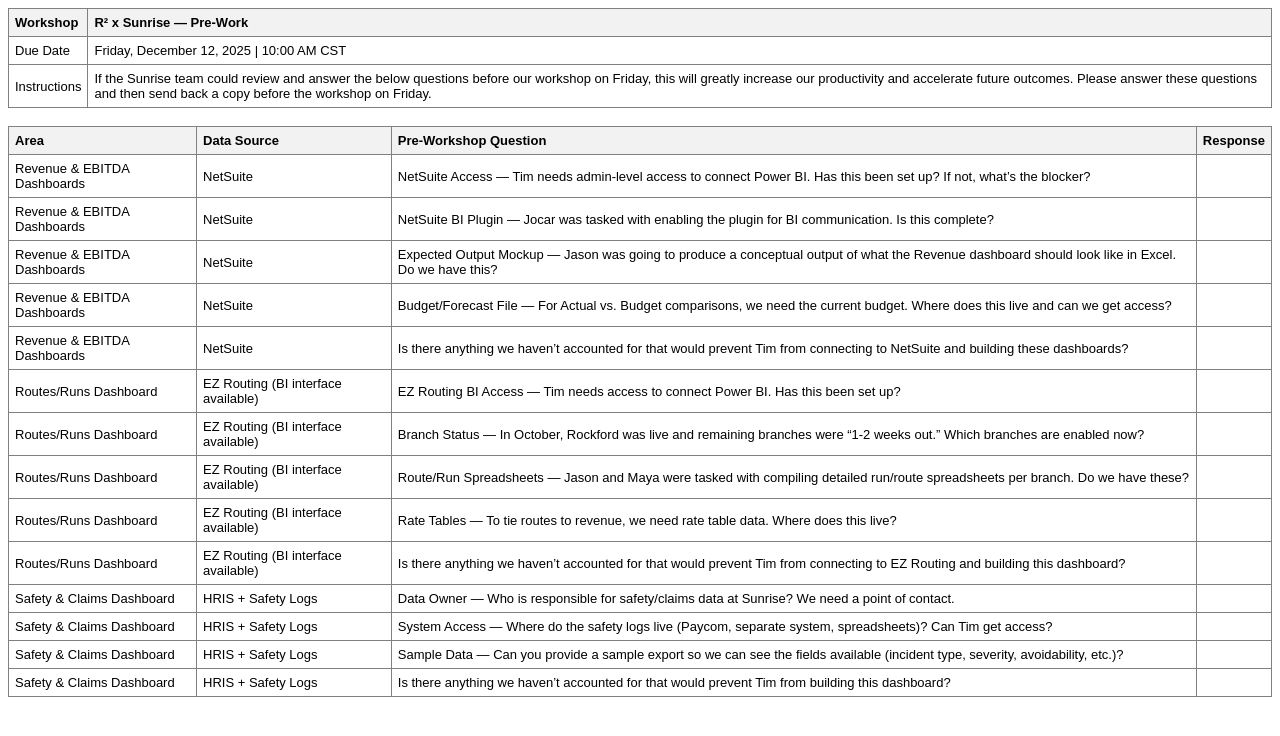
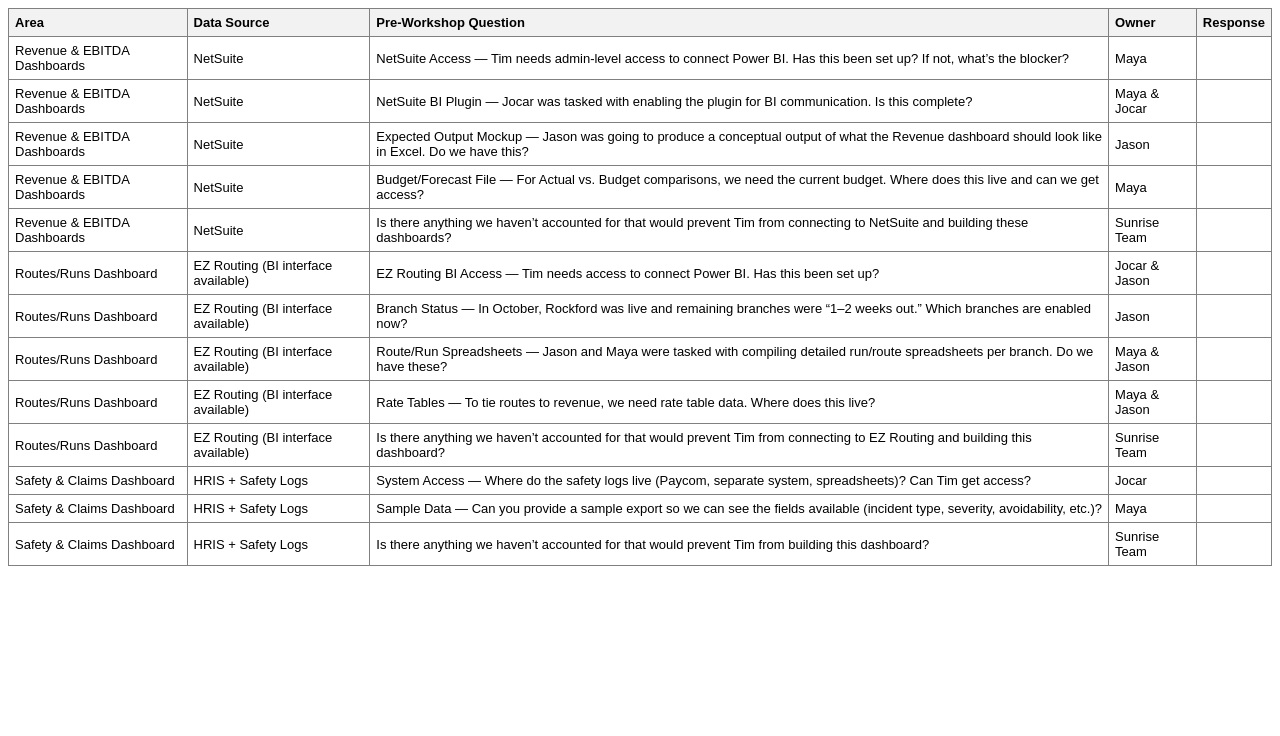
Before and after one commit to tpreisser/Sunise-Pre-Work-Table, a plain HTML site: page index.html in a window 1280 px wide. Drawn offline with Linux system fonts and the light colour scheme.

Commit message:
Update index.html

```diff
--- a/index.html
+++ b/index.html
@@ -1,28 +1,9 @@
-<table border="1" cellpadding="6" cellspacing="0" style="border-collapse:collapse;font-family:Arial, sans-serif;font-size:13px;">
-  <tr style="background:#f2f2f2;font-weight:bold;">
-    <td>Workshop</td>
-    <td>R² x Sunrise — Pre-Work</td>
-  </tr>
-  <tr>
-    <td>Due Date</td>
-    <td>Friday, December 12, 2025 | 10:00 AM CST</td>
-  </tr>
-  <tr>
-    <td>Instructions</td>
-    <td>
-      If the Sunrise team could review and answer the below questions before our workshop on Friday,
-      this will greatly increase our productivity and accelerate future outcomes. Please answer these
-      questions and then send back a copy before the workshop on Friday.
-    </td>
-  </tr>
-</table>
-<br>
-
-<table border="1" cellpadding="6" cellspacing="0" style="border-collapse:collapse;font-family:Arial, sans-serif;font-size:13px;">
+<table border="1" cellpadding="6" cellspacing="0" style="border-collapse:collapse;font-family:Arial, sans-serif;font-size:13px; width:100%;">
   <tr style="background:#f2f2f2;font-weight:bold;">
     <td>Area</td>
     <td>Data Source</td>
     <td>Pre-Workshop Question</td>
+    <td>Owner</td>
     <td>Response</td>
   </tr>
 
@@ -31,30 +12,35 @@
     <td>Revenue &amp; EBITDA Dashboards</td>
     <td>NetSuite</td>
     <td>NetSuite Access — Tim needs admin-level access to connect Power BI. Has this been set up? If not, what’s the blocker?</td>
+    <td>Maya</td>
     <td></td>
   </tr>
   <tr>
     <td>Revenue &amp; EBITDA Dashboards</td>
     <td>NetSuite</td>
     <td>NetSuite BI Plugin — Jocar was tasked with enabling the plugin for BI communication. Is this complete?</td>
+    <td>Maya &amp; Jocar</td>
     <td></td>
   </tr>
   <tr>
     <td>Revenue &amp; EBITDA Dashboards</td>
     <td>NetSuite</td>
     <td>Expected Output Mockup — Jason was going to produce a conceptual output of what the Revenue dashboard should look like in Excel. Do we have this?</td>
+    <td>Jason</td>
     <td></td>
   </tr>
   <tr>
     <td>Revenue &amp; EBITDA Dashboards</td>
     <td>NetSuite</td>
     <td>Budget/Forecast File — For Actual vs. Budget comparisons, we need the current budget. Where does this live and can we get access?</td>
+    <td>Maya</td>
     <td></td>
   </tr>
   <tr>
     <td>Revenue &amp; EBITDA Dashboards</td>
     <td>NetSuite</td>
     <td>Is there anything we haven’t accounted for that would prevent Tim from connecting to NetSuite and building these dashboards?</td>
+    <td>Sunrise Team</td>
     <td></td>
   </tr>
 
@@ -63,30 +49,35 @@
     <td>Routes/Runs Dashboard</td>
     <td>EZ Routing (BI interface available)</td>
     <td>EZ Routing BI Access — Tim needs access to connect Power BI. Has this been set up?</td>
+    <td>Jocar &amp; Jason</td>
     <td></td>
   </tr>
   <tr>
     <td>Routes/Runs Dashboard</td>
     <td>EZ Routing (BI interface available)</td>
-    <td>Branch Status — In October, Rockford was live and remaining branches were “1-2 weeks out.” Which branches are enabled now?</td>
+    <td>Branch Status — In October, Rockford was live and remaining branches were “1–2 weeks out.” Which branches are enabled now?</td>
+    <td>Jason</td>
     <td></td>
   </tr>
   <tr>
     <td>Routes/Runs Dashboard</td>
     <td>EZ Routing (BI interface available)</td>
     <td>Route/Run Spreadsheets — Jason and Maya were tasked with compiling detailed run/route spreadsheets per branch. Do we have these?</td>
+    <td>Maya &amp; Jason</td>
     <td></td>
   </tr>
   <tr>
     <td>Routes/Runs Dashboard</td>
     <td>EZ Routing (BI interface available)</td>
     <td>Rate Tables — To tie routes to revenue, we need rate table data. Where does this live?</td>
+    <td>Maya &amp; Jason</td>
     <td></td>
   </tr>
   <tr>
     <td>Routes/Runs Dashboard</td>
     <td>EZ Routing (BI interface available)</td>
     <td>Is there anything we haven’t accounted for that would prevent Tim from connecting to EZ Routing and building this dashboard?</td>
+    <td>Sunrise Team</td>
     <td></td>
   </tr>
 
@@ -94,26 +85,23 @@
   <tr>
     <td>Safety &amp; Claims Dashboard</td>
     <td>HRIS + Safety Logs</td>
-    <td>Data Owner — Who is responsible for safety/claims data at Sunrise? We need a point of contact.</td>
-    <td></td>
-  </tr>
-  <tr>
-    <td>Safety &amp; Claims Dashboard</td>
-    <td>HRIS + Safety Logs</td>
     <td>System Access — Where do the safety logs live (Paycom, separate system, spreadsheets)? Can Tim get access?</td>
+    <td>Jocar</td>
     <td></td>
   </tr>
   <tr>
     <td>Safety &amp; Claims Dashboard</td>
     <td>HRIS + Safety Logs</td>
     <td>Sample Data — Can you provide a sample export so we can see the fields available (incident type, severity, avoidability, etc.)?</td>
+    <td>Maya</td>
     <td></td>
   </tr>
   <tr>
     <td>Safety &amp; Claims Dashboard</td>
     <td>HRIS + Safety Logs</td>
     <td>Is there anything we haven’t accounted for that would prevent Tim from building this dashboard?</td>
+    <td>Sunrise Team</td>
     <td></td>
   </tr>
+
 </table>
-<br>
```
